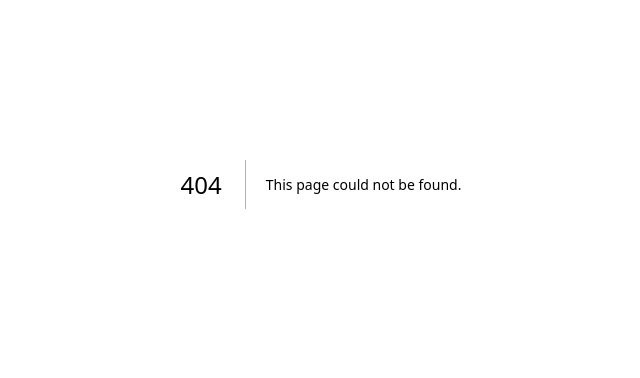
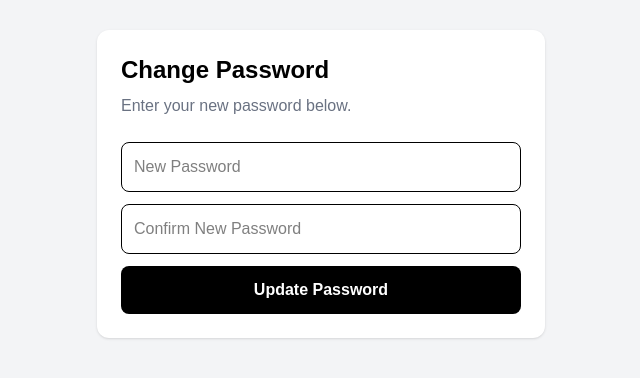
Before and after one commit to rkver2005-ship-it/qr-catalogue, a Next.js app: page /update-password in a window 1280 px wide. Before the commit this address had no page. Shown: the part 216-594 px from the top of the page, without its empty margins (319-959 px from the left). Built offline with nearby package versions, Linux system fonts and the light colour scheme; no server answers.

Commit message:
add password reset flow

```diff
--- a/app/login/page.tsx
+++ b/app/login/page.tsx
@@ -10,10 +10,13 @@ export default function LoginPage() {
   const [email, setEmail] = useState("");
   const [password, setPassword] = useState("");
   const [loading, setLoading] = useState(false);
+  const [resetLoading, setResetLoading] = useState(false);
   const [error, setError] = useState("");
+  const [resetMessage, setResetMessage] = useState("");
 
   async function handleLogin() {
     setError("");
+    setResetMessage("");
 
     if (!email || !password) {
       setError("Email aur password required hai");
@@ -43,6 +46,46 @@ export default function LoginPage() {
       setError("Login failed. Please try again.");
       setLoading(false);
     }
+  }
+
+  async function handleForgotPassword() {
+    setError("");
+    setResetMessage("");
+
+    if (!email) {
+      setError("Pehle apna email enter karo");
+      return;
+    }
+
+    setResetLoading(true);
+
+    try {
+      const supabase = createClient();
+
+      const { error: resetError } =
+        await supabase.auth.resetPasswordForEmail(email, {
+          redirectTo:
+            "https://qr-catalogue-tptv.vercel.app/update-password",
+        });
+
+      if (resetError) {
+        console.error(resetError);
+        setError(resetError.message);
+        setResetLoading(false);
+        return;
+      }
+
+      setResetMessage(
+        "Password reset link aapke email par bhej diya gaya hai."
+      );
+    } catch (err) {
+      console.error(err);
+      setError(
+        "Password reset request failed. Please try again."
+      );
+    }
+
+    setResetLoading(false);
   }
 
   return (
@@ -78,6 +121,12 @@ export default function LoginPage() {
           </p>
         )}
 
+        {resetMessage && (
+          <p className="mb-3 text-sm text-green-600">
+            {resetMessage}
+          </p>
+        )}
+
         <button
           onClick={handleLogin}
           disabled={loading}
@@ -85,6 +134,16 @@ export default function LoginPage() {
         >
           {loading ? "Logging in..." : "Login"}
         </button>
+
+        <button
+          onClick={handleForgotPassword}
+          disabled={resetLoading}
+          className="mt-3 w-full p-2 text-sm font-semibold text-blue-600"
+        >
+          {resetLoading
+            ? "Sending reset link..."
+            : "Forgot Password?"}
+        </button>
       </div>
     </main>
   );
--- /dev/null
+++ b/app/update-password/page.tsx
@@ -0,0 +1,115 @@
+"use client";
+
+import { useState } from "react";
+import { useRouter } from "next/navigation";
+import { createClient } from "@/lib/supabase/client";
+
+export default function UpdatePasswordPage() {
+  const supabase = createClient();
+  const router = useRouter();
+
+  const [password, setPassword] = useState("");
+  const [confirmPassword, setConfirmPassword] =
+    useState("");
+  const [loading, setLoading] = useState(false);
+  const [error, setError] = useState("");
+  const [success, setSuccess] = useState("");
+
+  async function handleUpdatePassword() {
+    setError("");
+    setSuccess("");
+
+    if (!password || !confirmPassword) {
+      setError("Please enter both password fields.");
+      return;
+    }
+
+    if (password !== confirmPassword) {
+      setError("Passwords do not match.");
+      return;
+    }
+
+    if (password.length < 6) {
+      setError(
+        "Password must be at least 6 characters."
+      );
+      return;
+    }
+
+    setLoading(true);
+
+    const { error: updateError } =
+      await supabase.auth.updateUser({
+        password,
+      });
+
+    if (updateError) {
+      console.error(updateError);
+      setError(updateError.message);
+      setLoading(false);
+      return;
+    }
+
+    setSuccess("Password updated successfully.");
+
+    setTimeout(() => {
+      router.push("/login");
+    }, 1500);
+  }
+
+  return (
+    <main className="flex min-h-screen items-center justify-center bg-gray-100 p-5 text-black">
+      <div className="w-full max-w-md rounded-xl bg-white p-6 shadow">
+        <h1 className="mb-2 text-2xl font-bold">
+          Change Password
+        </h1>
+
+        <p className="mb-6 text-gray-500">
+          Enter your new password below.
+        </p>
+
+        <input
+          type="password"
+          placeholder="New Password"
+          value={password}
+          onChange={(e) =>
+            setPassword(e.target.value)
+          }
+          className="mb-3 w-full rounded-lg border p-3"
+        />
+
+        <input
+          type="password"
+          placeholder="Confirm New Password"
+          value={confirmPassword}
+          onChange={(e) =>
+            setConfirmPassword(e.target.value)
+          }
+          className="mb-3 w-full rounded-lg border p-3"
+        />
+
+        {error && (
+          <p className="mb-3 text-sm text-red-600">
+            {error}
+          </p>
+        )}
+
+        {success && (
+          <p className="mb-3 text-sm text-green-600">
+            {success}
+          </p>
+        )}
+
+        <button
+          onClick={handleUpdatePassword}
+          disabled={loading}
+          className="w-full rounded-lg bg-black p-3 font-semibold text-white disabled:opacity-50"
+        >
+          {loading
+            ? "Updating..."
+            : "Update Password"}
+        </button>
+      </div>
+    </main>
+  );
+}
```
